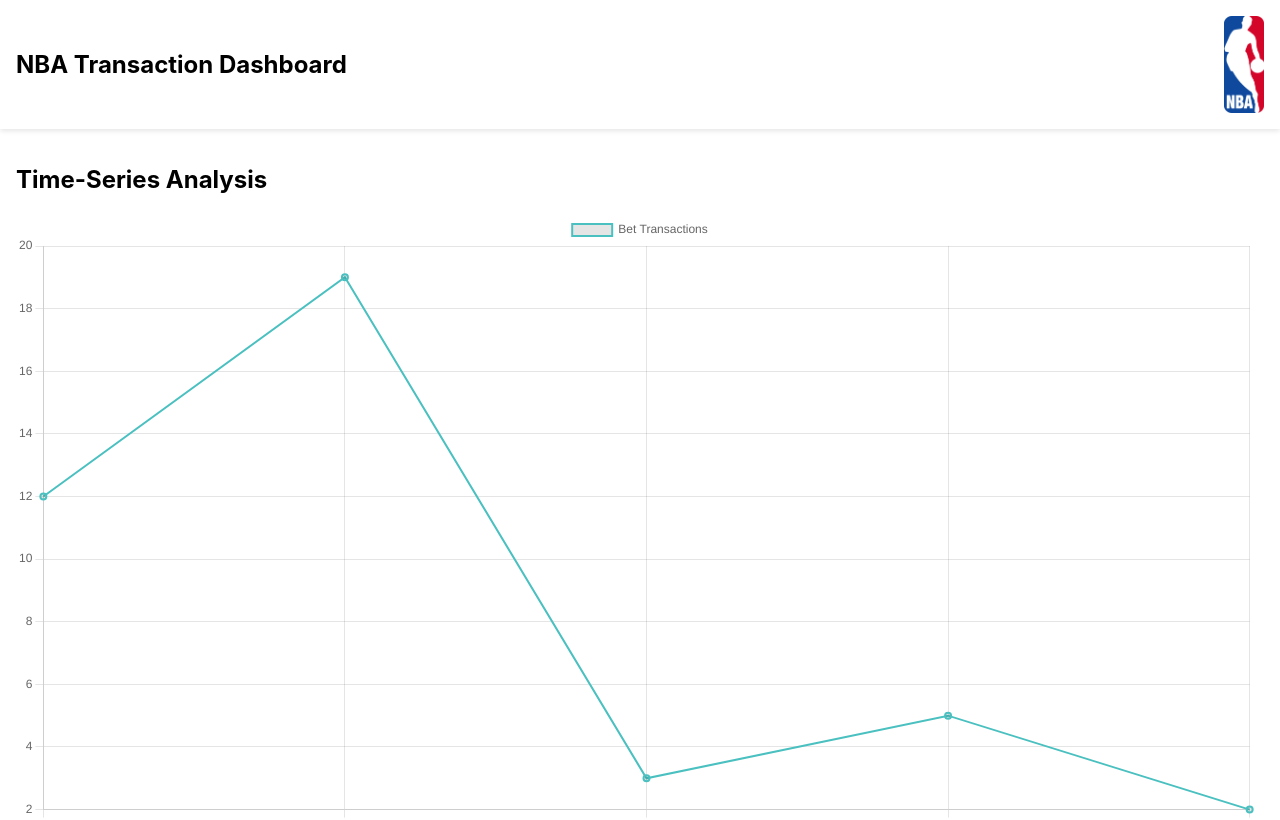
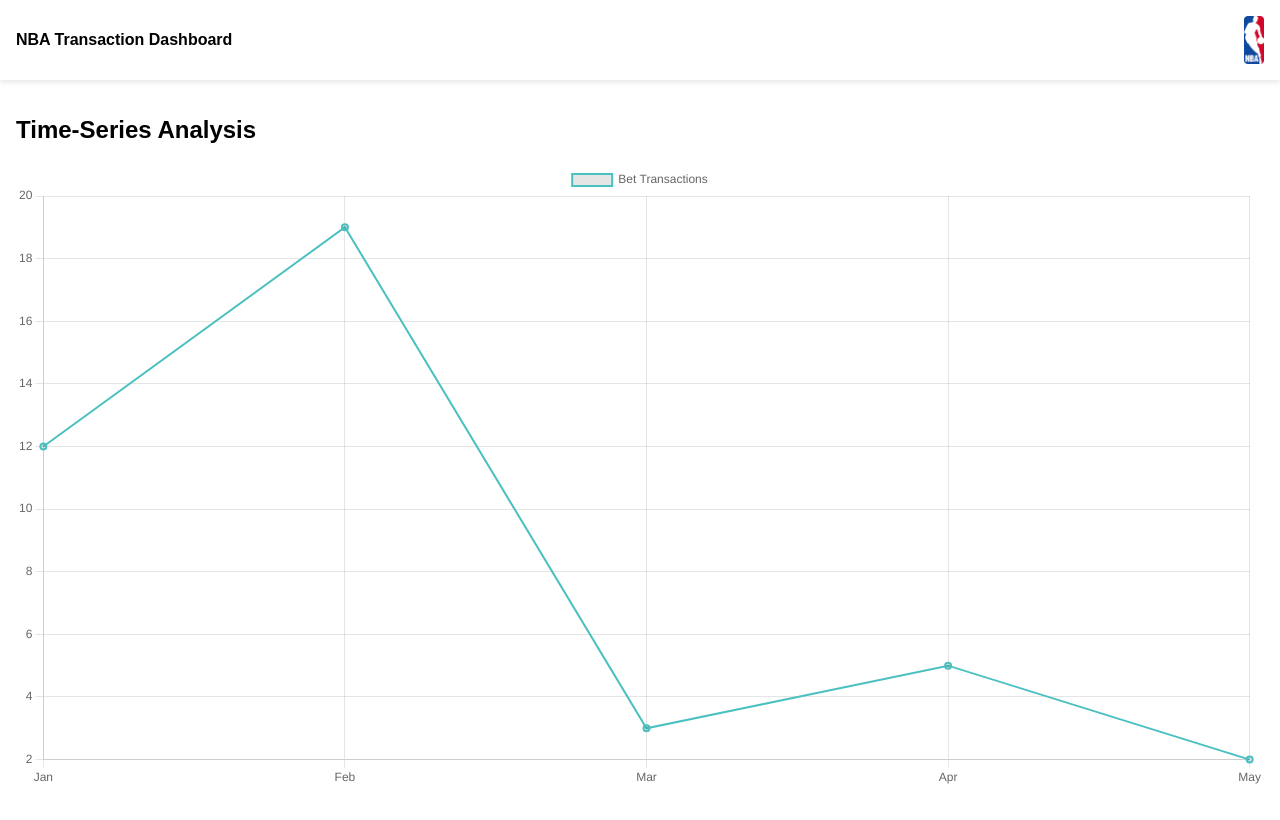
Before and after one commit to npaul007/bet-analytics-dashboard, a React (Create React App) app in the folder frontend/: page / in a window 1280 px wide. Shown: the top 820 px of the page. Built offline with nearby package versions, Linux system fonts and the light colour scheme.

Commit message:
add style adjustments to header

```diff
--- a/frontend/src/App.css
+++ b/frontend/src/App.css
@@ -1,38 +1,3 @@
-.App {
-  text-align: center;
+body {
+  font-family: arial;
 }
-
-.App-logo {
-  height: 40vmin;
-  pointer-events: none;
-}
-
-@media (prefers-reduced-motion: no-preference) {
-  .App-logo {
-    animation: App-logo-spin infinite 20s linear;
-  }
-}
-
-.App-header {
-  background-color: #282c34;
-  min-height: 100vh;
-  display: flex;
-  flex-direction: column;
-  align-items: center;
-  justify-content: center;
-  font-size: calc(10px + 2vmin);
-  color: white;
-}
-
-.App-link {
-  color: #61dafb;
-}
-
-@keyframes App-logo-spin {
-  from {
-    transform: rotate(0deg);
-  }
-  to {
-    transform: rotate(360deg);
-  }
-}
--- a/frontend/src/components/NBAHeader.js
+++ b/frontend/src/components/NBAHeader.js
@@ -11,13 +11,12 @@
   box-shadow: 0px 2px 5px rgba(0, 0, 0, 0.1);
 `;
 
-const Title = styled.h1`
+const Title = styled.h4`
   margin: 0;
-  font-size: 1.5rem;
 `;
 
 const Logo = styled.img`
-  width: 40px; /* Adjust the size as needed */
+  width: 20px; /* Adjust the size as needed */
   height: auto;
 `;
 
--- a/frontend/src/pages/Home.js
+++ b/frontend/src/pages/Home.js
@@ -75,7 +75,10 @@
         <div>
           <label>Select Date Range:</label>
           <Dropdown
-            onChange={(e) => setSelectedDateRange(e.target.value)}
+            onChange={(e) => {
+              setSelectedDateRange(e.target.value);
+              chart && chart.destroy();
+            }}
             value={selectedDateRange}
           >
             {dateRanges.map((range, index) => (
```
